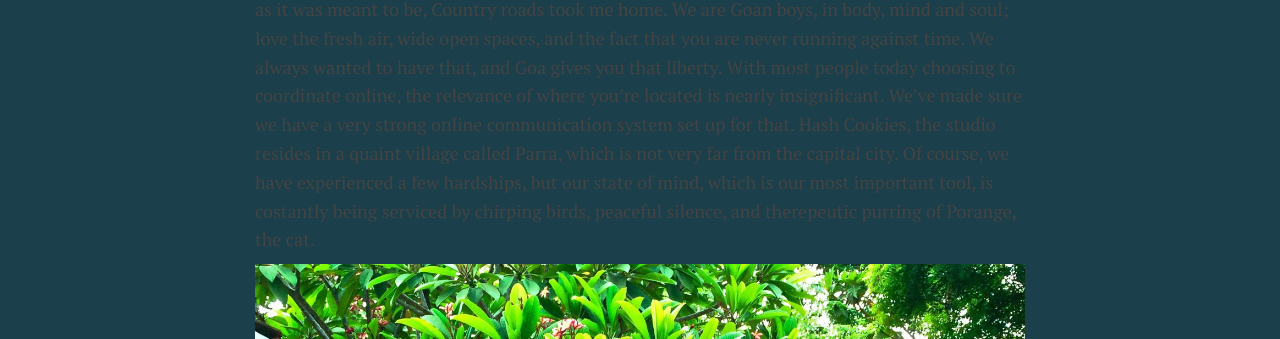
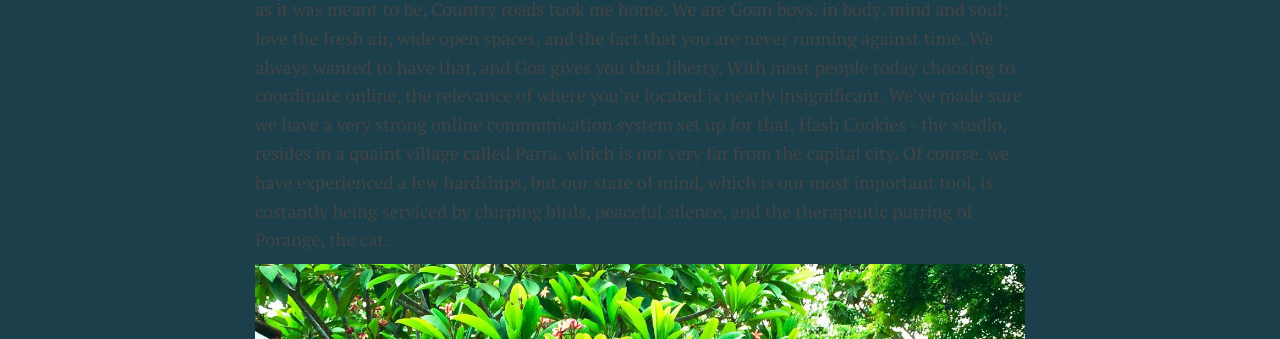
Before and after one commit to HashCookies/hashcookies.github.io, a Jekyll site: the page built from _posts/2015-5-13-web-designing-in-goa.markdown, in a window 1280 px wide. Shown: the part 290-629 px from the top of the page. Built offline with Jekyll 4.4.1, drawn with Linux system fonts in a browser that asks for light colours; nearby versions of some CDN libraries; comment, search, counter and statistics services are not loaded; some of the changed text lies outside the part shown.

Commit message:
Editing Goa blog

```diff
--- a/_posts/2015-5-13-web-designing-in-goa.markdown
+++ b/_posts/2015-5-13-web-designing-in-goa.markdown
@@ -7,7 +7,7 @@
 author: "Axel D'Souza"
 ---
 
-Milind and I’ve had ample of opportunity to move out of the state, or for that matter the country, but we have so many reasons for staying rooted in Goa. I gigged for a bit in Mumbai, but as it was meant to be, Country roads took me home. We are Goan boys, in body, mind and soul; love the fresh air, wide open spaces, and the fact that you are never running against time. We always wanted to have that, and Goa gives you that liberty. With most people today choosing to coordinate online, the relevance of where you’re located is nearly insignificant. We've made sure we have a very strong online communication system set up for that. Hash Cookies, the studio resides in a quaint village called Parra, which is not very far from the capital city. Of course, we have experienced a few hardships, but our state of mind, which is our most important tool, is costantly being serviced by chirping birds, peaceful silence, and therepeutic purring of Porange, the cat.
+Milind and I’ve had ample of opportunity to move out of the state, or for that matter the country, but we have so many reasons for staying rooted in Goa. I gigged for a bit in Mumbai, but as it was meant to be, Country roads took me home. We are Goan boys, in body, mind and soul; love the fresh air, wide open spaces, and the fact that you are never running against time. We always wanted to have that, and Goa gives you that liberty. With most people today choosing to coordinate online, the relevance of where you’re located is nearly insignificant. We've made sure we have a very strong online communication system set up for that. Hash Cookies - the studio, resides in a quaint village called Parra, which is not very far from the capital city. Of course, we have experienced a few hardships, but our state of mind, which is our most important tool, is costantly being serviced by chirping birds, peaceful silence, and the therapeutic purring of Porange, the cat.
 
 ![Hash Cookies studio entrance]({{site.hashcooki.es/ }}/assets/images/hashcookies-studio-outside.jpg)
 
```
